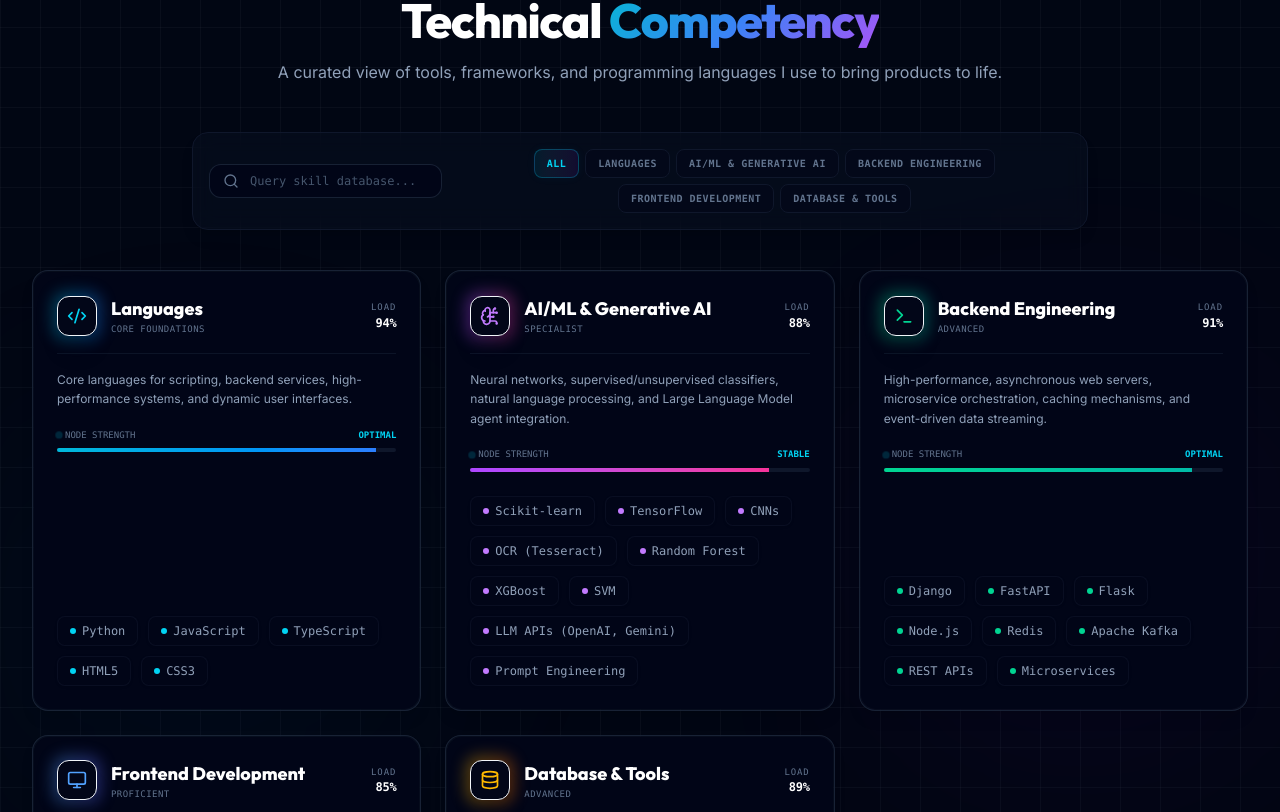
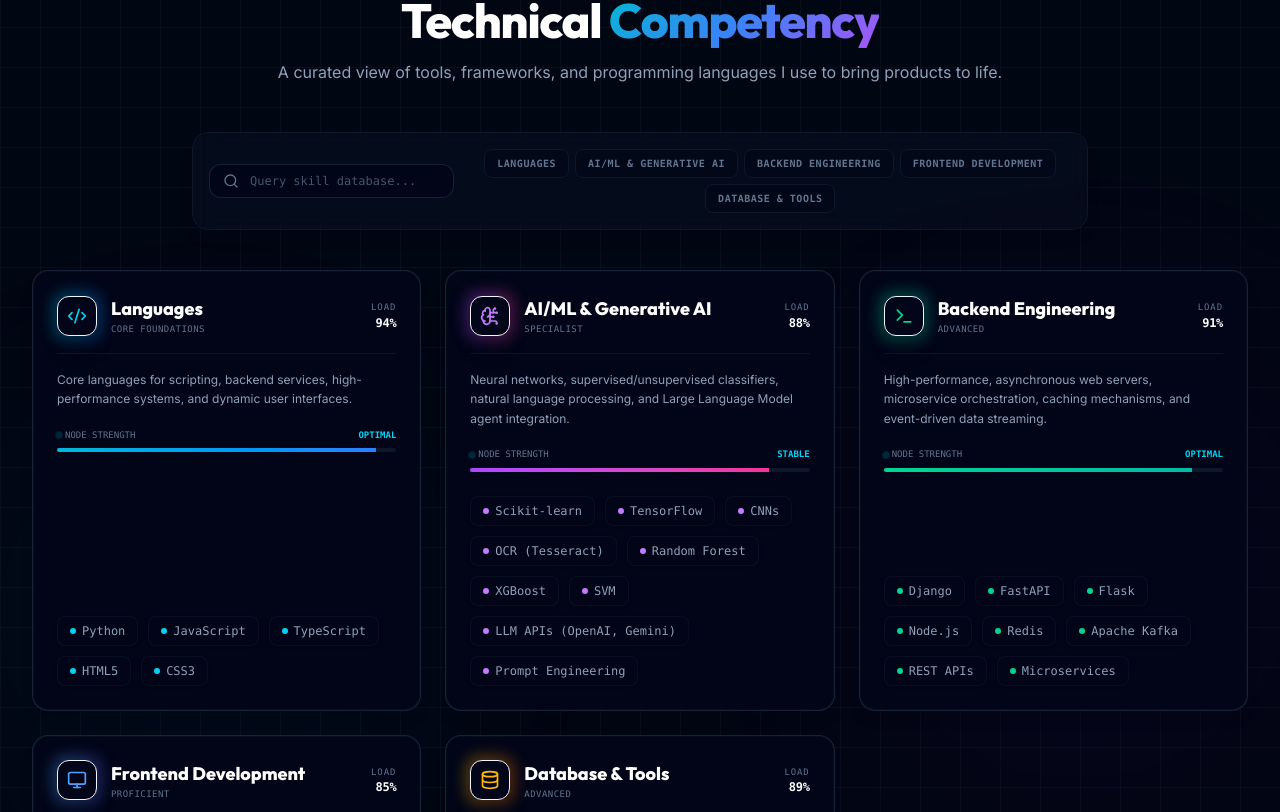
Before and after one commit to itslucky07/Portfolio, a React (Vite) app: page / in a window 1280 px wide. Shown: the part 2468-3280 px from the top of the page. Built offline with nearby package versions, Linux system fonts and the light colour scheme.

Commit message:
ux: remove redundant 'All' buttons and implement click-back toggle filter

```diff
--- a/src/components/sections/Projects.tsx
+++ b/src/components/sections/Projects.tsx
@@ -38,7 +38,7 @@ const Code2Icon = () => (
 export const Projects: React.FC = () => {
   const [filter, setFilter] = useState('All');
 
-  const categories = ['All', 'AI/ML', 'Backend & Distributed', 'Full Stack'];
+  const categories = ['AI/ML', 'Backend & Distributed', 'Full Stack'];
 
   const projects: Project[] = [
     {
@@ -171,7 +171,7 @@ export const Projects: React.FC = () => {
           {categories.map((cat) => (
             <button
               key={cat}
-              onClick={() => setFilter(cat)}
+              onClick={() => setFilter(prev => prev === cat ? 'All' : cat)}
               className={`relative px-5 py-2.5 rounded-xl text-xs sm:text-sm font-semibold tracking-wide transition-all duration-300 cursor-pointer ${filter === cat
                 ? 'text-white border-transparent shadow-[0_0_15px_rgba(6,182,212,0.25)]'
                 : 'text-slate-400 hover:text-white border border-slate-800 bg-slate-900/40 hover:bg-slate-900'
--- a/src/components/sections/Skills.tsx
+++ b/src/components/sections/Skills.tsx
@@ -113,6 +113,13 @@ export const Skills: React.FC = () => {
   ];
 
   const handleSkillClick = (skillName: string) => {
+    if (activeSkill === skillName) {
+      setActiveSkill(null);
+      const logMessage = 'SYSTEM: Deselected module. Telemetry reset to standby.';
+      setSystemLogs(prev => [logMessage, ...prev].slice(0, 10));
+      return;
+    }
+
     setActiveSkill(skillName);
 
     // Project correlation mapping
@@ -184,7 +191,7 @@ export const Skills: React.FC = () => {
       return passesCategory && hasSkills;
     });
 
-  const allCategoriesList = ['All', ...skillCategories.map(c => c.title)];
+  const allCategoriesList = skillCategories.map(c => c.title);
 
   return (
     <section id="skills" className="relative py-24 sm:py-32 overflow-hidden bg-slate-950/40 bg-grid-pattern">
@@ -249,7 +256,7 @@ export const Skills: React.FC = () => {
             {allCategoriesList.map((cat) => (
               <button
                 key={cat}
-                onClick={() => setSelectedCategory(cat)}
+                onClick={() => setSelectedCategory(prev => prev === cat ? 'All' : cat)}
                 className={`px-3 py-1.5 rounded-lg text-[10px] font-mono font-semibold uppercase tracking-wider transition-all duration-300 cursor-pointer ${
                   selectedCategory === cat
                     ? 'bg-gradient-to-r from-cyan-500/10 to-purple-600/10 border border-cyan-500/30 text-cyan-400 shadow-[0_0_10px_rgba(6,182,212,0.05)]'
```
